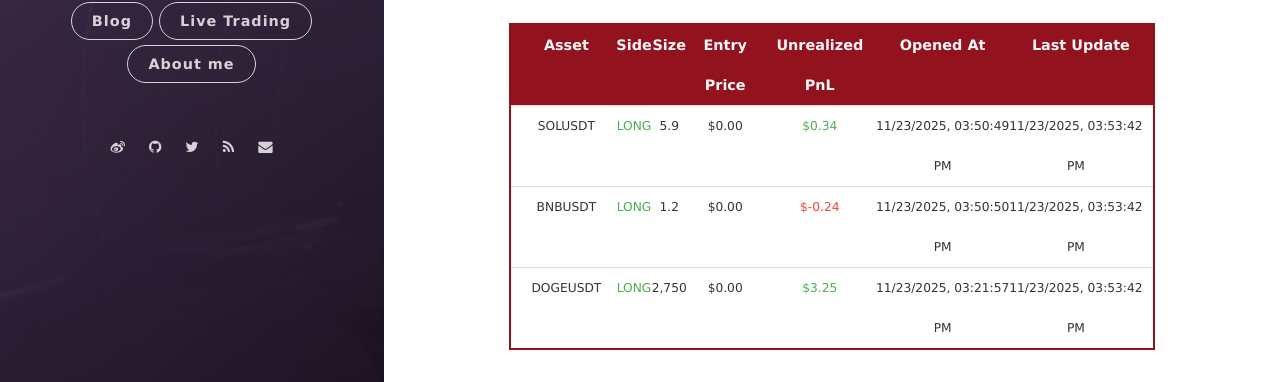
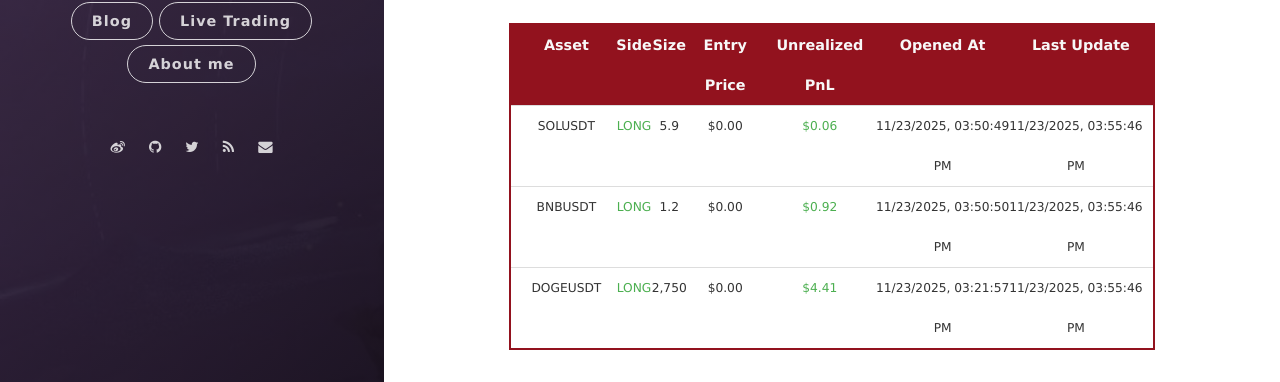
Before and after one commit to leeyegy/leeyegy.github.io, a Jekyll site: the page built from live-trading.html, in a window 1280 px wide and 1026 px high. Shown: the part 576-958 px from the top of the window. Built offline with Jekyll 4.4.1, drawn with Linux system fonts in a browser that asks for light colours; nearby versions of some CDN libraries.

Commit message:
AccountMonitor: refresh positions 2025-11-23T23:55:46+08:00

```diff
--- a/assets/data/binance/positions.json
+++ b/assets/data/binance/positions.json
@@ -4,26 +4,26 @@
     "side": "LONG",
     "size": 5.9,
     "entryPrice": 0.0,
-    "unrealizedPnl": 0.33844659,
+    "unrealizedPnl": 0.059,
     "openedAt": "2025-11-23T23:50:49+08:00",
-    "reportedAt": "2025-11-23T23:53:42+08:00"
+    "reportedAt": "2025-11-23T23:55:46+08:00"
   },
   {
     "symbol": "BNBUSDT",
     "side": "LONG",
     "size": 1.2,
     "entryPrice": 0.0,
-    "unrealizedPnl": -0.2367719,
+    "unrealizedPnl": 0.924,
     "openedAt": "2025-11-23T23:50:50+08:00",
-    "reportedAt": "2025-11-23T23:53:42+08:00"
+    "reportedAt": "2025-11-23T23:55:46+08:00"
   },
   {
     "symbol": "DOGEUSDT",
     "side": "LONG",
     "size": 2750.0,
     "entryPrice": 0.0,
-    "unrealizedPnl": 3.245,
+    "unrealizedPnl": 4.409185,
     "openedAt": "2025-11-23T23:21:57+08:00",
-    "reportedAt": "2025-11-23T23:53:42+08:00"
+    "reportedAt": "2025-11-23T23:55:46+08:00"
   }
 ]
```
